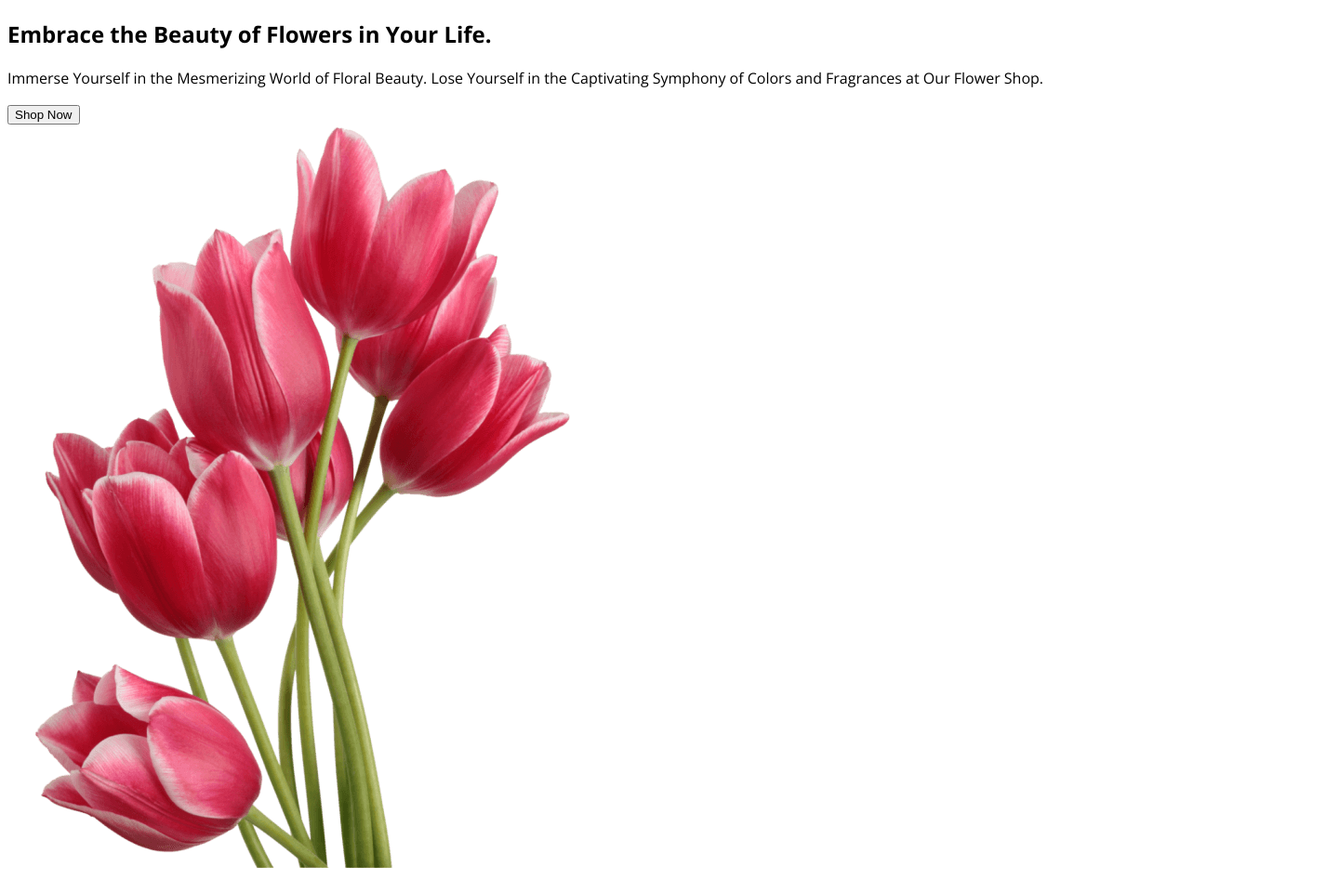
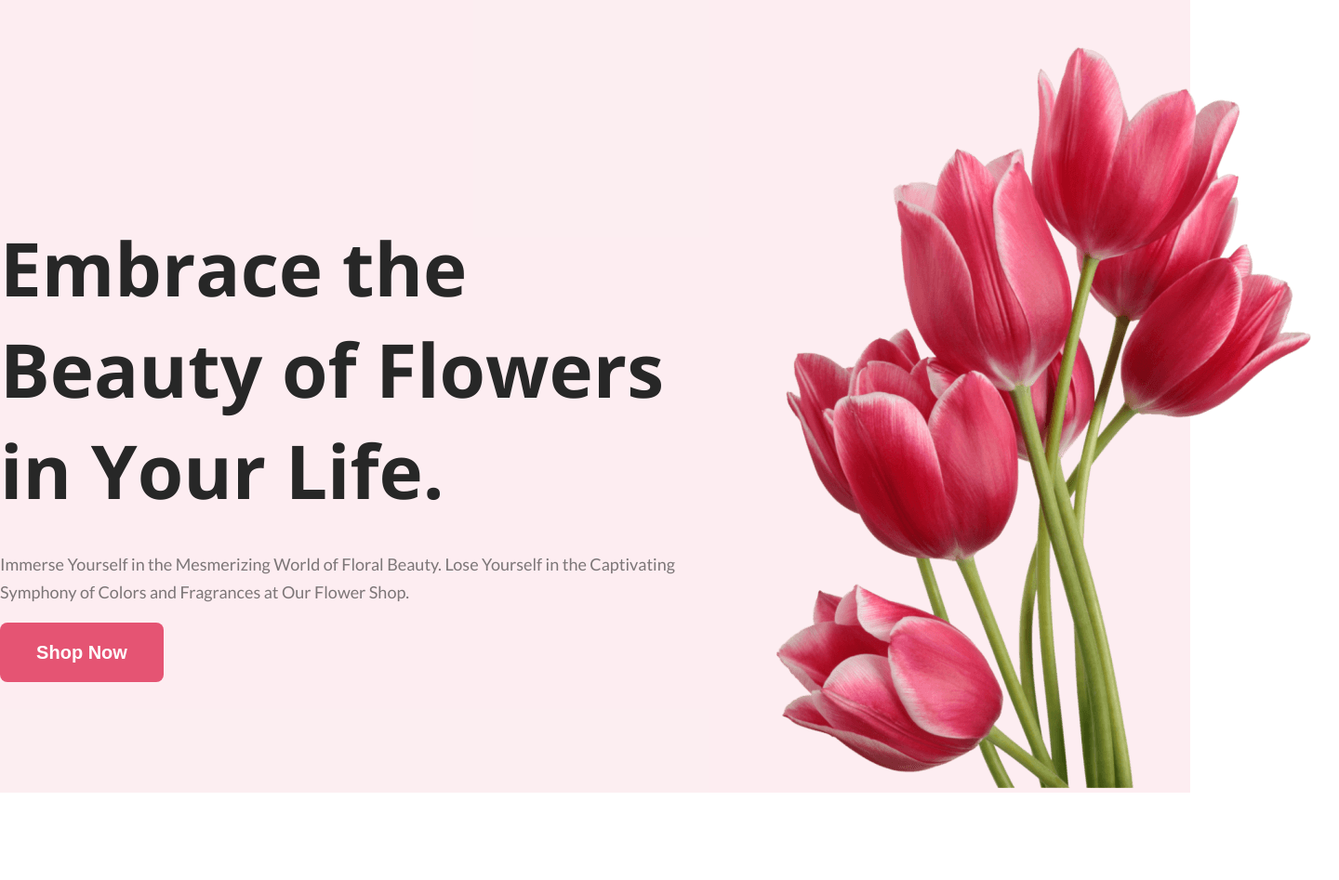
Before and after one commit to hrhabib07/online-flower-shop, a plain HTML site: page index.html in a window 1280 px wide. Shown: the whole page at 93% size, 1440 px wide, since content can reach past the window. After the commit the page ends 853 px from the top, so only its background shows below. Drawn offline with nearby package versions, Linux system fonts and the light colour scheme.

Commit message:
top banner done

```diff
--- a/index.html
+++ b/index.html
@@ -14,11 +14,12 @@
     <header>
         <section class="top-banner">
             <div class="top-banner-description">
-                <h2>Embrace the Beauty of Flowers in Your Life.</h2>
-                <p>Immerse Yourself in the Mesmerizing World of Floral Beauty. Lose Yourself in the Captivating Symphony of
+                <h2 class="banner-title">Embrace the Beauty of Flowers in Your Life.</h2>
+                <p class="banner-description">Immerse Yourself in the Mesmerizing World of Floral Beauty. Lose Yourself in the
+                    Captivating Symphony of
                     Colors and Fragrances at Our Flower Shop.
                 </p>
-                <button>Shop Now</button>
+                <button class="btn-primary">Shop Now</button>
             </div>
             <div class="top-banner-thumbnail">
                 <img src="images/pngwing 10.png" alt="">
--- a/styles/style.css
+++ b/styles/style.css
@@ -1,6 +1,53 @@
 /* shared styles  */
 body {
-
+    margin: 0;
+        padding: 0;
     font-family: 'Lato', sans-serif;
     font-family: 'Open Sans', sans-serif;
 }
+/* styles for header  */
+header {
+    background-color: rgba(229, 84, 115, 0.10);
+    padding-top: 3rem;
+}
+
+.top-banner {
+    display: flex;
+    justify-content: space-around;
+    width: 90rem;
+    margin: 0 auto;
+    align-items: center;
+
+}
+
+.banner-title {
+    color: #272727;
+    font-size: 5rem;
+    font-style: normal;
+    font-weight: 800;
+    line-height: normal;
+    margin-bottom: 2rem;
+    padding: 0;
+}
+
+.banner-description {
+    color: rgba(39, 39, 39, 0.60);
+    font-family: Lato;
+    font-size: 1.125rem;
+    font-style: normal;
+    font-weight: 400;
+    line-height: 1.875rem;
+}
+
+.btn-primary {
+    background-color: #E55473;
+    border-radius: 0.5rem;
+    width: 11rem;
+    height: 4rem;
+    color: #FFF;
+    font-size: 1.25rem;
+    font-style: normal;
+    font-weight: 700;
+    line-height: normal;
+    border: none;
+}
```
